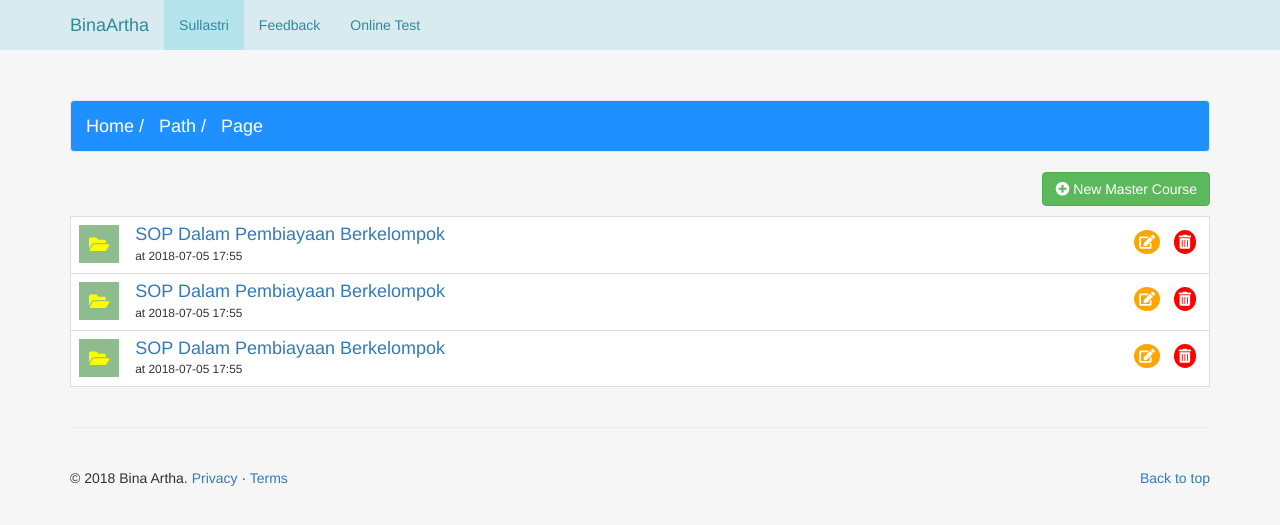
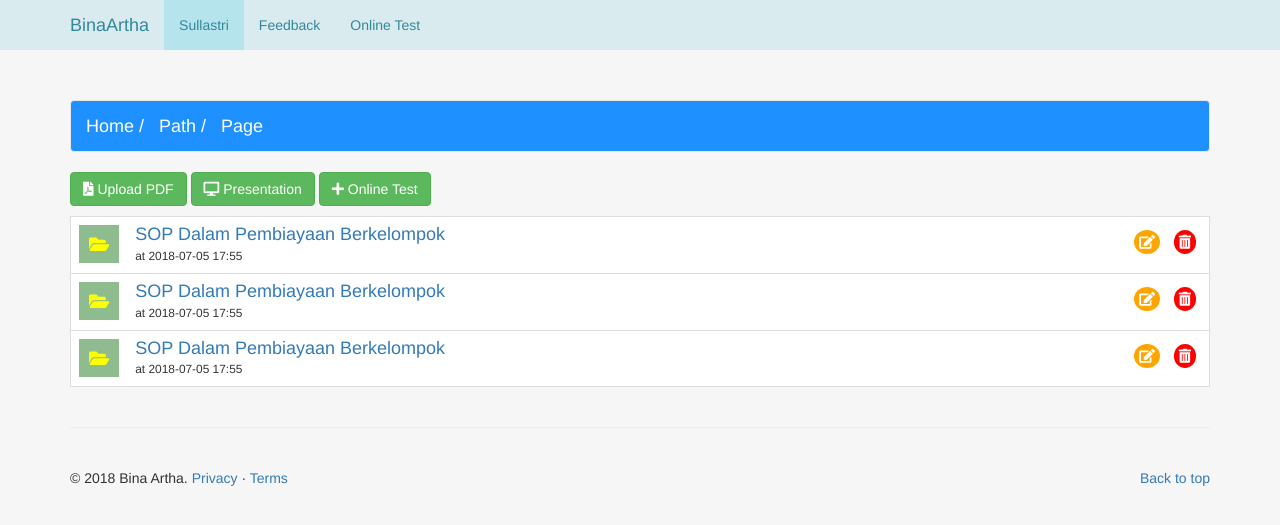
Before and after one commit to kemtol/Bina-Artha, a Jekyll site: the page built from laman/dashboard.md, in a window 1280 px wide. Shown: the top 525 px of the page. Built offline with Jekyll 4.4.1, drawn with Linux system fonts in a browser that asks for light colours; nearby versions of some CDN libraries.

Commit message:
Update admin.html

```diff
--- a/_layouts/admin.html
+++ b/_layouts/admin.html
@@ -60,8 +60,14 @@
 
       <div class="row" style="margin-bottom: 1rem;">
         <div class="col-xs-12">
-          <button type="button" class="btn btn-success pull-right"  data-toggle="modal" data-target="#add--master">
-            <i class="fas fa-plus-circle"></i> New Master Course
+          <button type="button" class="btn btn-success"  data-toggle="modal" data-target="#add--master">
+            <i class="fas fa-file-pdf"></i> Upload PDF
+          </button>
+          <button type="button" class="btn btn-success"  data-toggle="modal" data-target="#add--master">
+            <i class="fas fa-desktop"></i> Presentation
+          </button>
+          <button type="button" class="btn btn-success"  data-toggle="modal" data-target="#add--master">
+            <i class="fas fa-plus"></i> Online Test
           </button>
         </div>
       </div>
```
